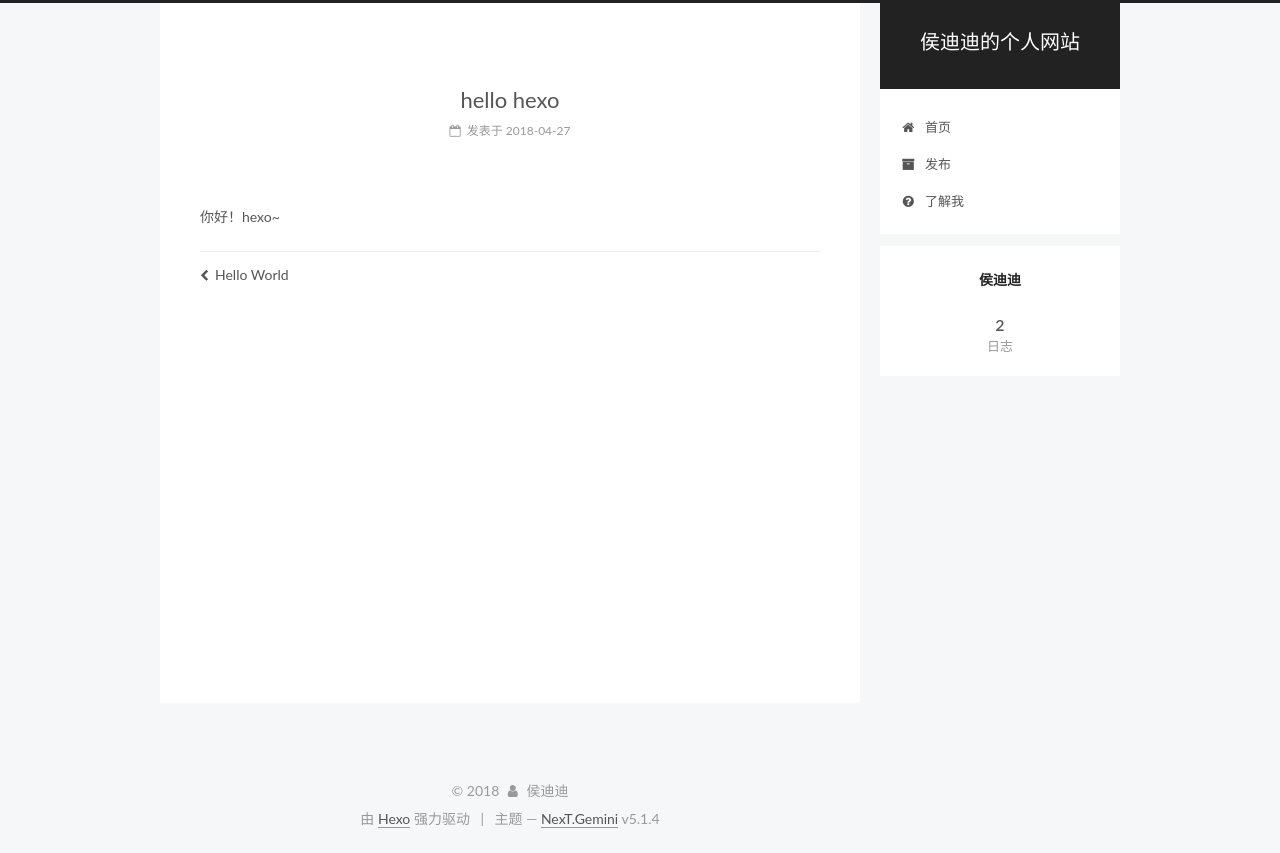
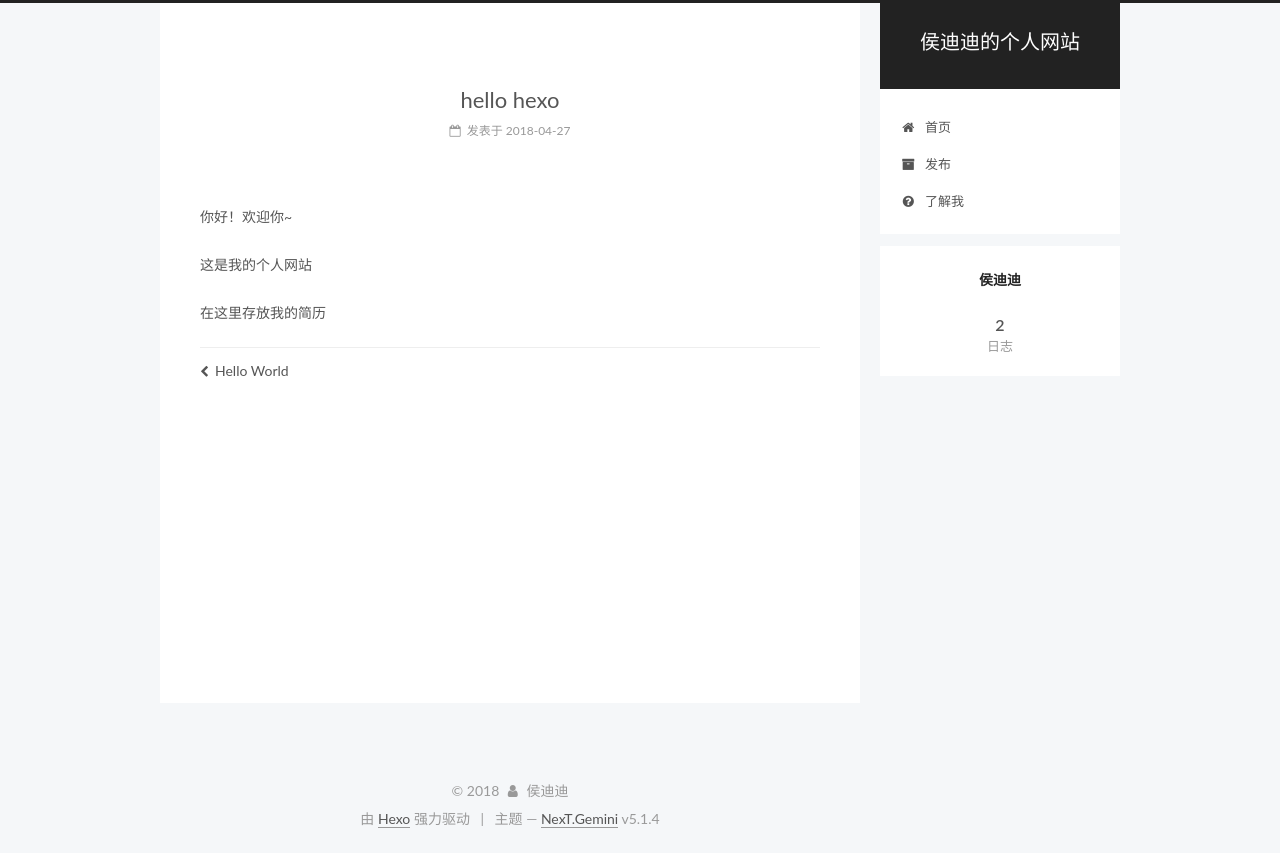
Before and after one commit to showyourlovely/showyourlovely.github.io, a plain HTML site: page 2018/04/27/hello-hexo/index.html in a window 1280 px wide. Drawn offline with Linux system fonts and the light colour scheme.

Commit message:
Site updated: 2018-04-27 14:09:28

```diff
--- a/2018/04/27/hello-hexo/index.html
+++ b/2018/04/27/hello-hexo/index.html
@@ -309,7 +309,9 @@
 
 
 
-        <p>你好！hexo~</p>
+        <p>你好！欢迎你~</p>
+        <p>这是我的个人网站</p>
+        <p>在这里存放我的简历</p>
 
 
     </div>
```
